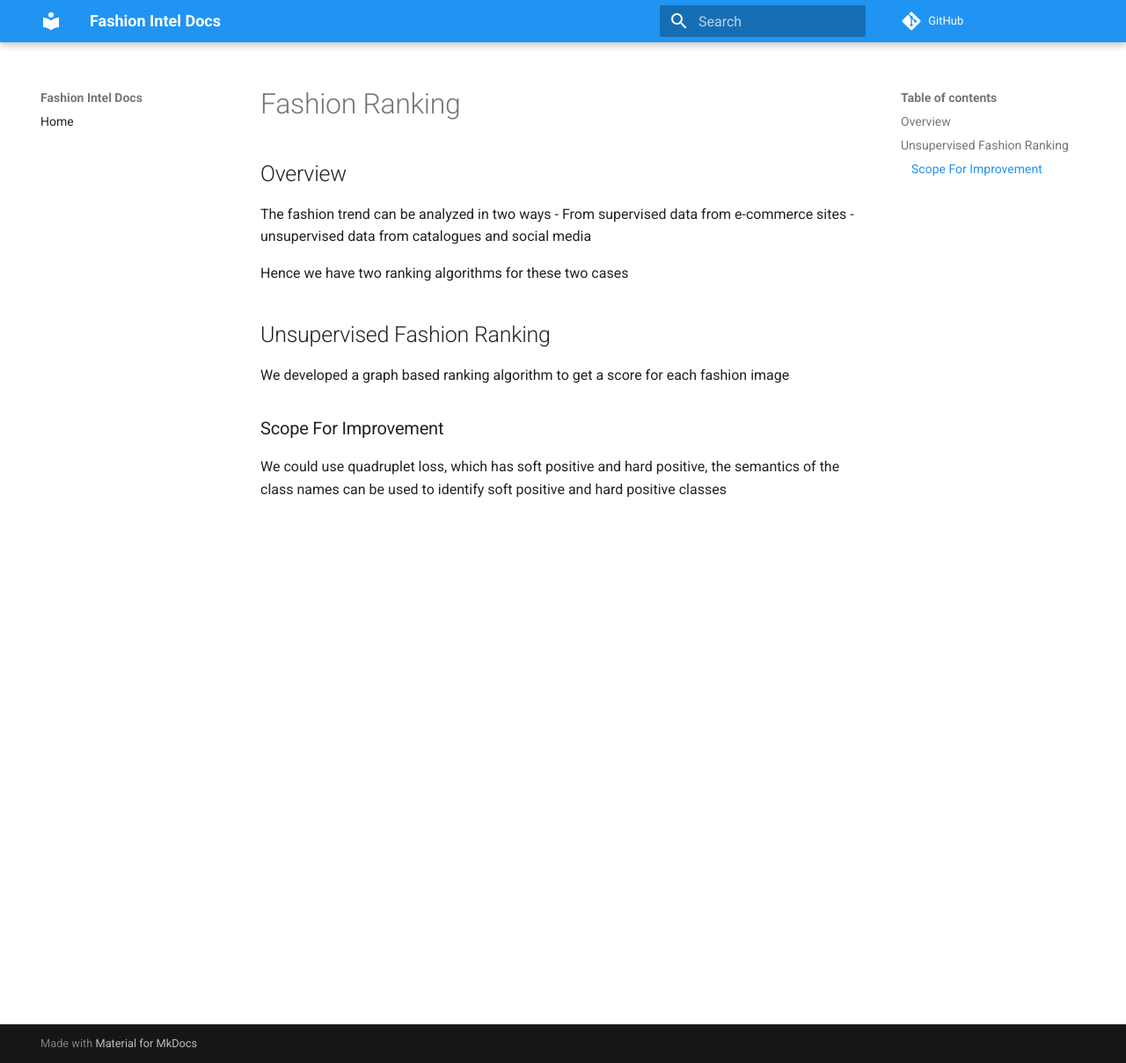
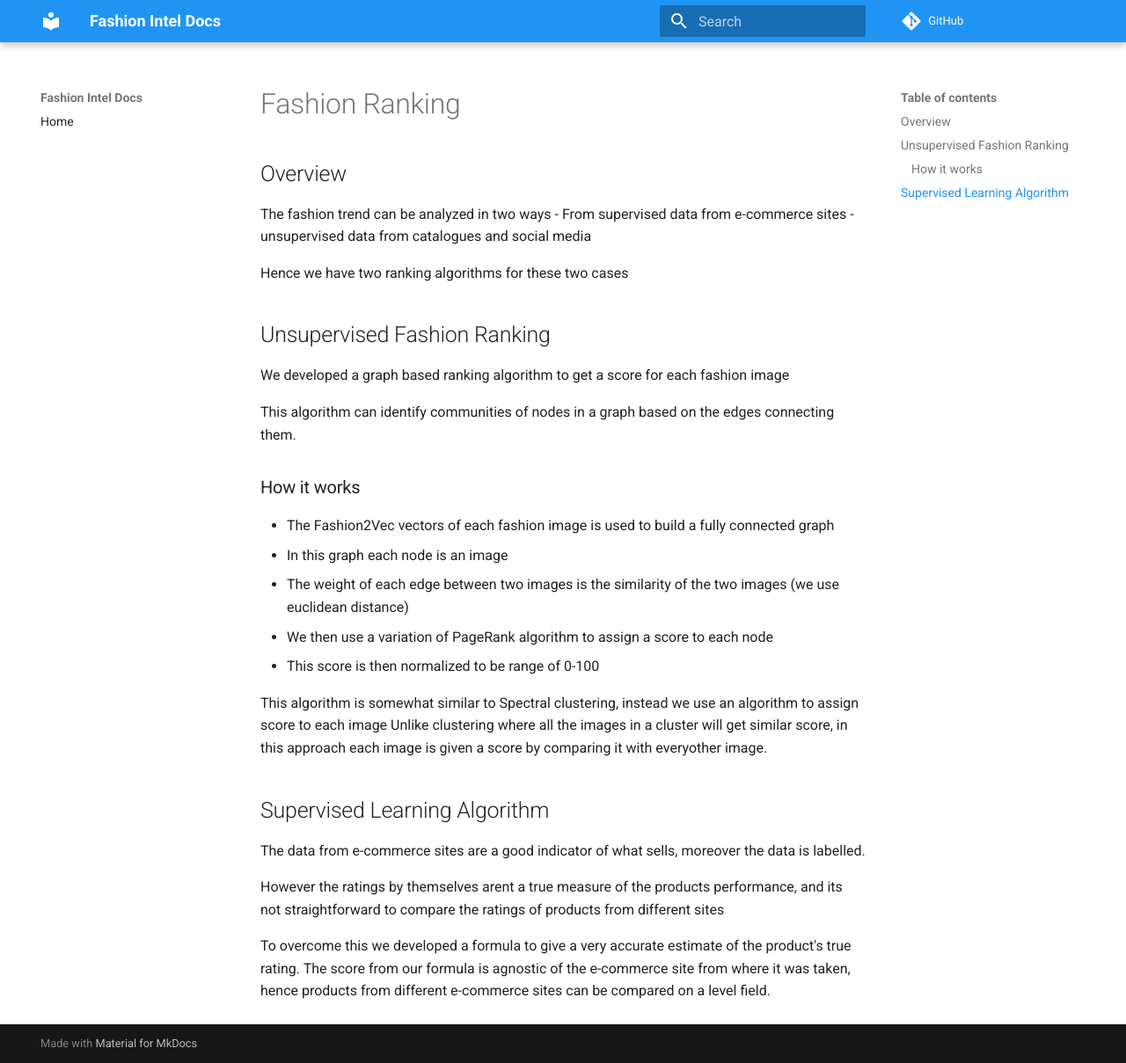
Before and after one commit to oke-aditya/fashion_intel, an MkDocs documentation site: the page built from docs/templates/ranking.md, in a window 1280 px wide and 1209 px high. Shown: the whole window at 88% size. Built offline with MkDocs 1.6.1 and Material for MkDocs 9.7.7, drawn with Linux system fonts in a browser that asks for light colours; comment, search, counter and statistics services are not loaded.

Commit message:
Add docs for ranker

```diff
--- a/docs/templates/ranking.md
+++ b/docs/templates/ranking.md
@@ -13,6 +13,26 @@ Hence we have two ranking algorithms for these two cases
 
 We developed a graph based ranking algorithm to get a score for each fashion image
 
-### Scope For Improvement
+This algorithm can identify communities of nodes in a graph based on the edges connecting them.
 
-We could use quadruplet loss, which has soft positive and hard positive, the semantics of the class names can be used to identify soft positive and hard positive classes
+### How it works
+
+- The Fashion2Vec vectors of each fashion image is used to build a fully connected graph
+- In this graph each node is an image
+- The weight of each edge between two images is the similarity of the two images (we use euclidean distance)
+- We then use a variation of PageRank algorithm to assign a score to each node
+- This score is then normalized to be range of 0-100
+
+This algorithm is somewhat similar to Spectral clustering, instead we use an algorithm to assign score to each image
+Unlike clustering where all the images in a cluster will get similar score, in this approach each image is given a score by comparing it
+with everyother image.
+
+## Supervised Learning Algorithm
+
+The data from e-commerce sites are a good indicator of what sells, moreover the data is labelled.
+
+However the ratings by themselves arent a true measure of the products performance, and its not straightforward to compare the ratings of products from different sites
+
+To overcome this we developed a formula to give a very accurate estimate of the product's true rating.
+The score from our formula is agnostic of the e-commerce site from where it was taken, hence products from different e-commerce sites can
+be compared on a level field.
```
